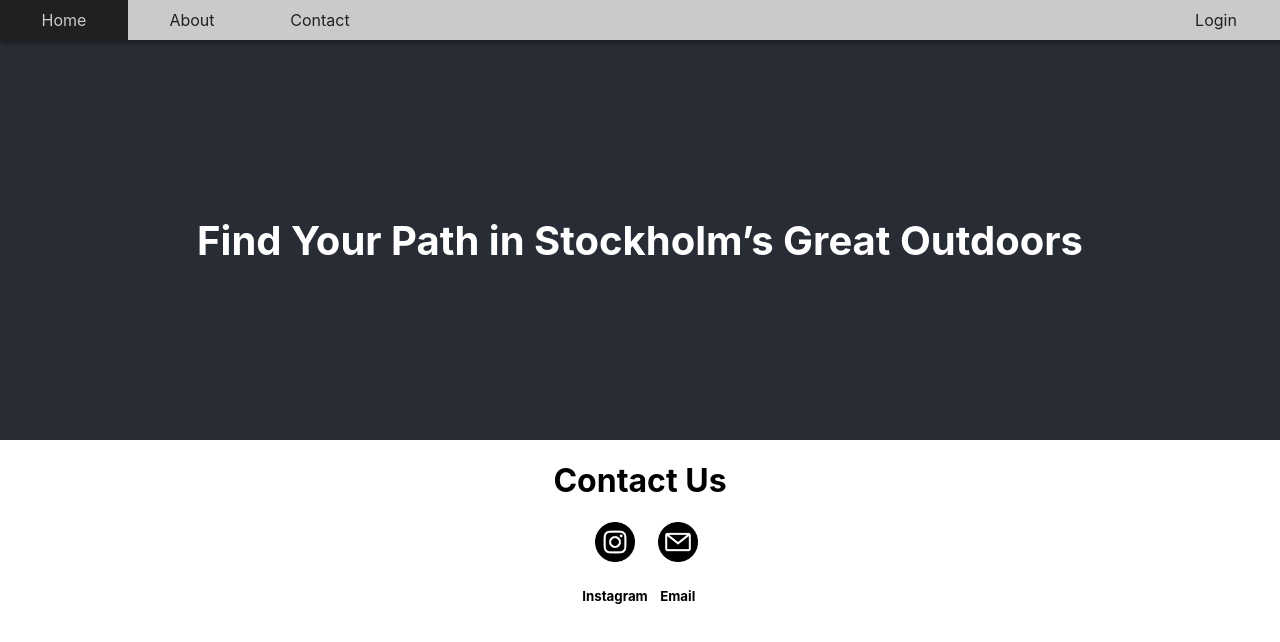
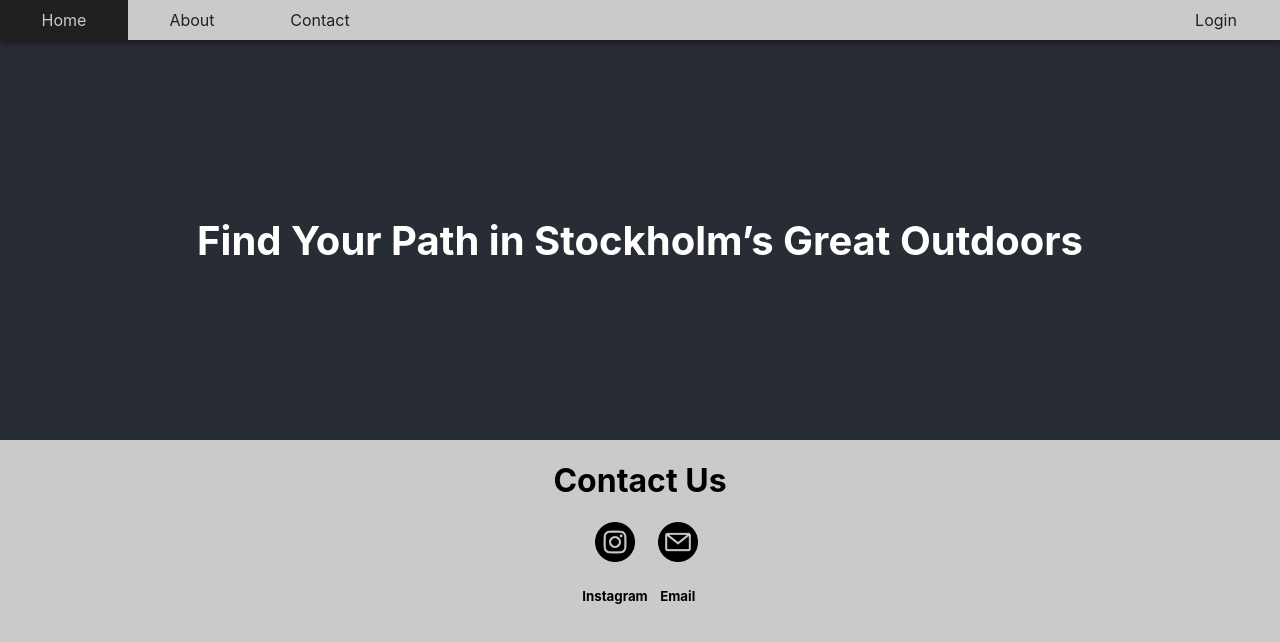
Before and after one commit to nibim/hiking-app, a React (Create React App) app: page /Contact in a window 1280 px wide. Shown: the top 642 px of the page. Built offline with nearby package versions, Linux system fonts and the light colour scheme; no server answers.

Commit message:
CSS class "contact us" and header size changed

```diff
--- a/src/components/Post.js
+++ b/src/components/Post.js
@@ -17,8 +17,8 @@ export default function Post(props){
       });},[props.index,storage])
     return(
         <div className="single-post">
-            <img src={img} alt="abcd" className="post-image"/>
-            <h1>{props.topic}</h1>
+            <img src={img} alt="single post" className="post-image"/>
+            <h2>{props.topic}</h2>
             <p>{props.bio}</p>
         </div>
     )
--- a/src/pages/Contact.js
+++ b/src/pages/Contact.js
@@ -8,7 +8,7 @@ import { Link } from "react-router-dom";
 export default function Contact() {
 
     return(
-        <div>
+        <div className="contactUs">
             <Banner name={"Contact"}/>
             <div>
                 <h1>Contact Us</h1>
```
